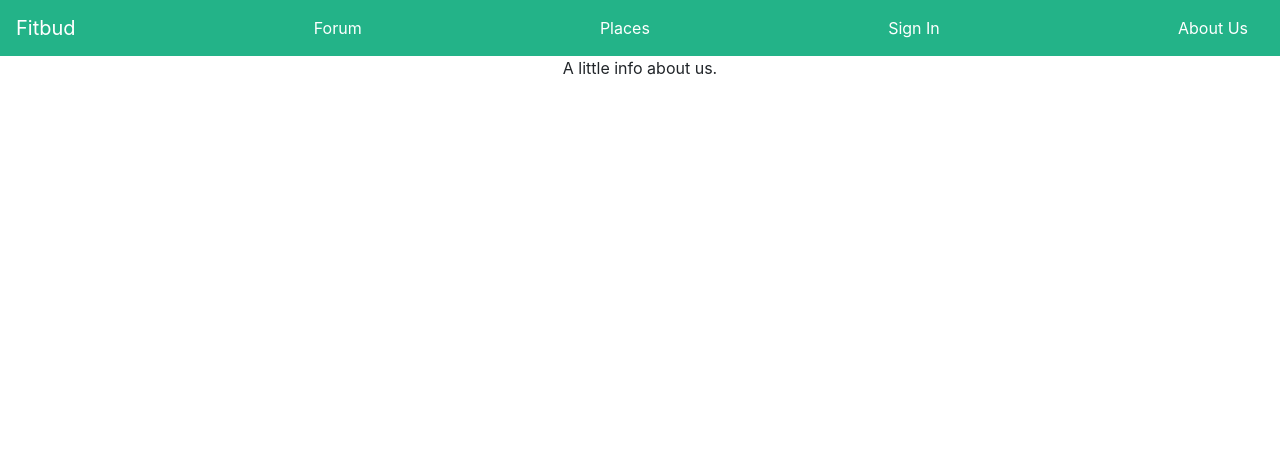
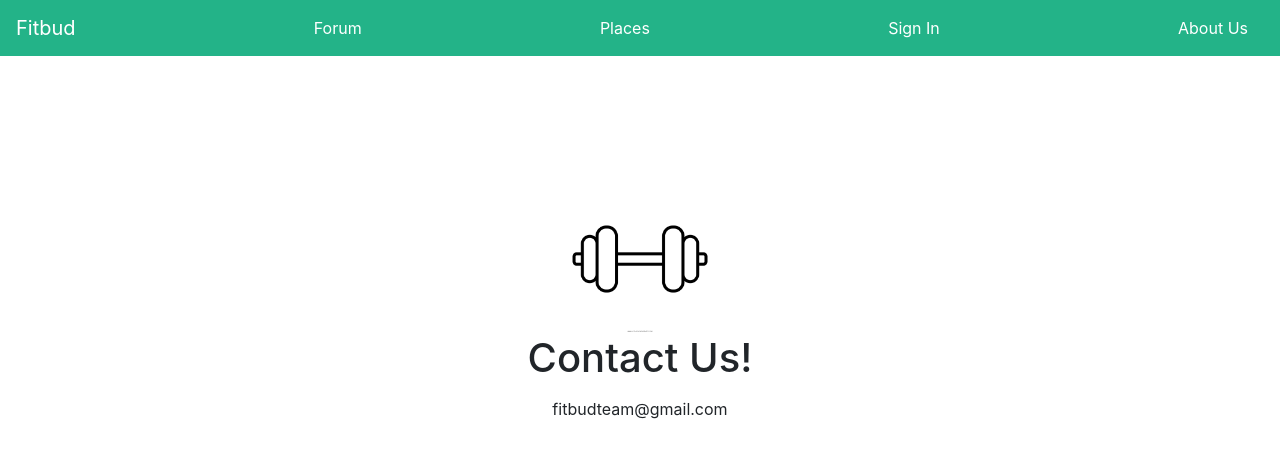
Before and after one commit to CUNYTechPrep/project-starter, a React (Create React App) app in the folder client/: page /about-us in a window 1280 px wide. Shown: the top 458 px of the page. Built offline with nearby package versions, Linux system fonts and the light colour scheme.

Commit message:
made contact us page working on welcome page

```diff
--- a/client/package.json
+++ b/client/package.json
@@ -3,6 +3,7 @@
   "version": "0.1.0",
   "private": true,
   "dependencies": {
+    "clipboard": "^2.0.8",
     "react": "^16.14.0",
     "react-dom": "^16.14.0",
     "react-router-dom": "^5.2.0",
--- a/client/src/App.js
+++ b/client/src/App.js
@@ -10,10 +10,9 @@ import PostsListPage from './pages/PostsListPage';
 import PostFormPage from './pages/PostFormPage';
 import ShowPostPage from './pages/ShowPostPage';
 import AboutUsPage from './pages/AboutUsPage';
-
 import LoginPage from './pages/LoginPage';
 import PlacesPage from './pages/PlacesPage';
-
+import WelcomePage from './pages/WelcomePage';
 import './App.css';
 import SignUpPage from './pages/SignUpPage';
 
@@ -21,7 +20,7 @@ import SignUpPage from './pages/SignUpPage';
 function Navigation(props) {
   return (
     <nav className="navbar navbar-default navbar-dark" >
-      <Link className="navbar-brand" to="/">Fitbud</Link>
+      <NavLink className="navbar-brand" exact to="/welcome">Fitbud</NavLink>
         <div className="nav-item">
           <NavLink className="nav-link" exact to="/posts/new">
             Forum
@@ -62,6 +61,7 @@ class App extends React.Component {
                 <Route path="/sign-in" component={LoginPage} />
                 <Route path="/sign-up" component={SignUpPage} />
                 <Route path="/" component={PostsListPage} />
+                <Route path="/welcome" component={WelcomePage} />
               </Switch>
             </div>
           </div>
--- a/client/src/pages/AboutUsPage.js
+++ b/client/src/pages/AboutUsPage.js
@@ -1,8 +1,20 @@
 import React from 'react';
+import logo from '../img/dumbbell.png';
+import Clipboard from "clipboard";
+const clip =new Clipboard(".btn");
 
 function AboutUsPage(props) {
+  var clip = new Clipboard('.btn');
   return (
-    <div>A little info about us.</div>
+      <div className="div-heading">
+            <img className="logo" src={logo}/>
+            <h1>Contact Us!</h1>
+            <button class="btn" data-clipboard-text="fitbudteam@gmail.com"  >
+            fitbudteam@gmail.com
+            </button>
+      </div>
+
+
   );
 }
 
--- /dev/null
+++ b/client/src/pages/WelcomePage.js
@@ -0,0 +1,9 @@
+import React from 'react';
+
+function PlacesPage(props) {
+  return (
+    <div>This is the Places Page</div>
+  );
+}
+
+export default PlacesPage;
```
Also changed, not shown: 1 other file (tests, documents, lock files or other folders).
